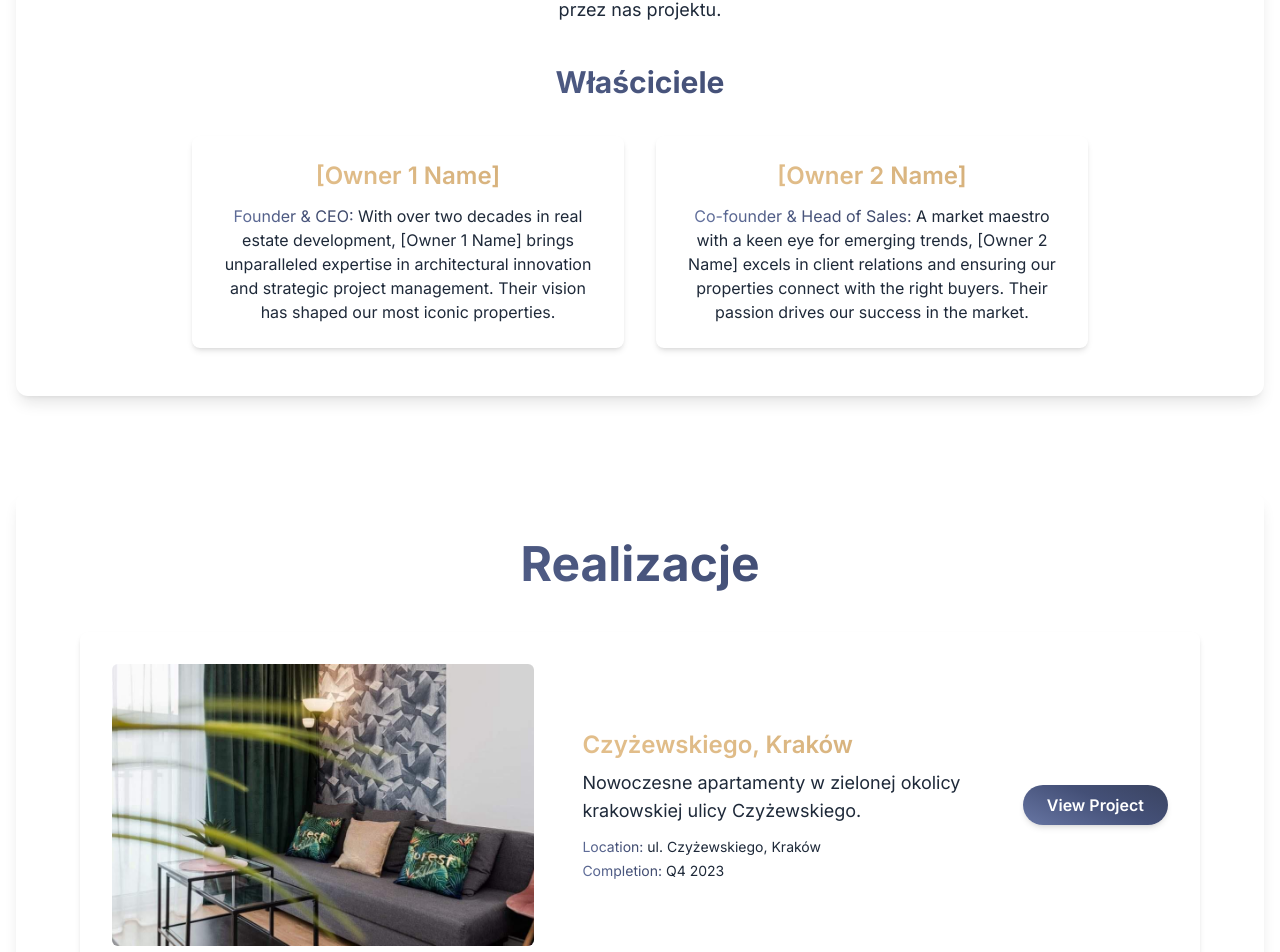
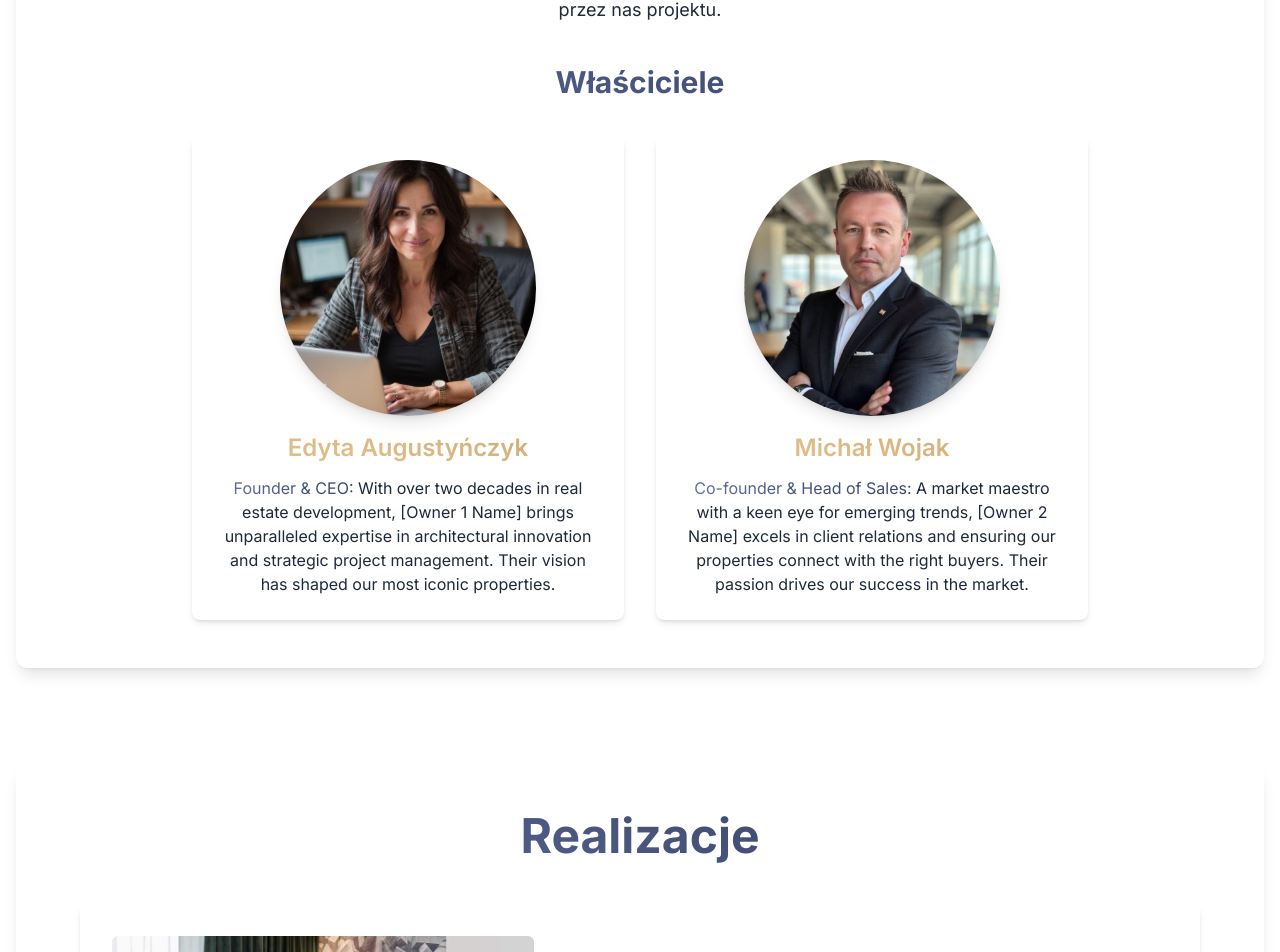
Before and after one commit to karol-wojak/real_estate_website, a React (Vite) app: page / in a window 1280 px wide. Shown: the part 560-1512 px from the top of the page. Built offline with nearby package versions, Linux system fonts and the light colour scheme.

Commit message:
Add owners images

```diff
--- a/src/pages/AboutUs.jsx
+++ b/src/pages/AboutUs.jsx
@@ -15,18 +15,32 @@ const AboutUsPage = () => (
     {/* H2 Subheading - applied dark blue gradient */}
     <h2 className="text-3xl font-bold text-center text-gradient-dark-blue mb-8 md:pb-1">Właściciele</h2>
     <div className="grid grid-cols-1 md:grid-cols-2 gap-8 max-w-4xl mx-auto">
-      {/* Content boxes - changed bg to white, removed blue border, kept shadow */}
-      <div className="bg-white p-6 rounded-lg shadow-md hover:shadow-xl transition-shadow duration-300 ease-in-out">
+      {/* Content box for Owner 1 */}
+      {/* Removed shadow-md and hover:shadow-xl for mobile, applied md: prefix */}
+      <div className="bg-white p-6 rounded-lg md:shadow-md md:hover:shadow-xl transition-shadow duration-300 ease-in-out">
+        {/* Owner 1 Image Placeholder */}
+        <img
+          src="/real-estate-project/src/assets/team/owner-edyta.jpg" // Placeholder image URL for Owner 1
+          alt="Właściciel 1"
+          className="w-64 h-64 rounded-full mx-auto mb-4 object-cover shadow-lg" // Styling for circular, centered image with spacing
+        />
         {/* H3 Subheading - gold gradient */}
-        <h3 className="text-2xl font-semibold text-gradient-gold mb-3 text-center">[Owner 1 Name]</h3>
+        <h3 className="text-2xl font-semibold text-gradient-gold mb-3 text-center">Edyta Augustyńczyk</h3>
         <p className="text-gray-800 text-center">
           <span className="font-medium text-gradient-dark-blue">Founder & CEO:</span> With over two decades in real estate development, [Owner 1 Name] brings unparalleled expertise in architectural innovation and strategic project management. Their vision has shaped our most iconic properties.
         </p>
       </div>
-      {/* Content boxes - changed bg to white, removed blue border, kept shadow */}
-      <div className="bg-white p-6 rounded-lg shadow-md hover:shadow-xl transition-shadow duration-300 ease-in-out">
+      {/* Content box for Owner 2 */}
+      {/* Removed shadow-md and hover:shadow-xl for mobile, applied md: prefix */}
+      <div className="bg-white p-6 rounded-lg md:shadow-md md:hover:shadow-xl transition-shadow duration-300 ease-in-out">
+        {/* Owner 2 Image Placeholder */}
+        <img
+          src="/real-estate-project/src/assets/team/owner-michal.jpg" // Placeholder image URL for Owner 2
+          alt="Właściciel 2"
+          className="w-64 h-64 rounded-full mx-auto mb-4 object-cover shadow-lg" // Styling for circular, centered image with spacing
+        />
         {/* H3 Subheading - gold gradient */}
-        <h3 className="text-2xl font-semibold text-gradient-gold mb-3 text-center">[Owner 2 Name]</h3>
+        <h3 className="text-2xl font-semibold text-gradient-gold mb-3 text-center">Michał Wojak</h3>
         <p className="text-gray-800 text-center">
           <span className="font-medium text-gradient-dark-blue">Co-founder & Head of Sales:</span> A market maestro with a keen eye for emerging trends, [Owner 2 Name] excels in client relations and ensuring our properties connect with the right buyers. Their passion drives our success in the market.
         </p>
--- a/src/pages/Contact.jsx
+++ b/src/pages/Contact.jsx
@@ -1,15 +1,14 @@
 // src/pages/Contact.jsx
 import React from 'react';
-import { MapPin, Mail, Facebook, Instagram, Phone } from 'lucide-react'; // Import all necessary Lucide icons directly
+import { MapPin, Mail, Facebook, Instagram, Phone } from 'lucide-react';
 
 const ContactPage = () => (
   <section className="bg-white p-6 md:p-12 rounded-xl shadow-lg transition-all duration-500 ease-in-out transform opacity-0 translate-y-4 animate-fade-in-up">
-    {/* TOP TEXT - as specified */}
+    {/* H1 Heading - applied dark blue gradient */}
     <h1 className="text-4xl md:text-5xl font-extrabold text-center text-gradient-dark-blue mb-8 md:pb-1">Skontaktuj się z Nami</h1>
     <p className="text-lg md:text-xl text-black leading-relaxed mb-10 text-center max-w-3xl mx-auto">
       Chętnie Cię wysłuchamy! Niezależnie od tego, czy masz pytanie dotyczące naszych projektów, aktualnych ofert, czy po prostu chcesz się skontaktować, śmiało się odezwij.
     </p>
-    <h2 className="text-3xl font-bold text-center text-gradient-dark-blue mb-8">Skontaktuj się</h2>
 
     {/* SOCIAL MEDIA ICONS - Facebook and Instagram, gold color, under "Skontaktuj się" */}
     <div className="flex justify-center space-x-6 mb-10 md:mb-12">
@@ -24,44 +23,53 @@ const ContactPage = () => (
     </div>
 
     {/* THREE CONTACT BOXES - Lokalizacja, Zadzwoń, Napisz, with solid gold icons */}
-    <div className="grid grid-cols-1 md:grid-cols-3 gap-6 max-w-5xl mx-auto">
+    <div className="grid grid-cols-1 md:grid-cols-3 gap-6 px-4 sm:px-6 md:px-0 md:max-w-5xl md:mx-auto">
       {/* Lokalizacja (Location) Box */}
-      <div className="bg-white p-6 rounded-lg shadow-md hover:shadow-xl transition-shadow duration-300 ease-in-out flex flex-col items-center text-center">
-        <div className="mb-4">
+      {/* Changed to flex row, items-center, text-left for icon on left */}
+      <div className="bg-white p-6 rounded-lg shadow-md hover:shadow-xl transition-shadow duration-300 ease-in-out flex items-center text-left">
+        <div className="mr-4 flex-shrink-0"> {/* Added mr-4 for spacing, flex-shrink-0 to prevent icon from shrinking */}
           {/* Map Pin Icon - now using Lucide's MapPin icon */}
           <MapPin className="text-[#cda670] w-12 h-12" />
         </div>
+        <div> {/* Wrapper for text content to ensure it stacks properly */}
           <h3 className="text-2xl font-semibold text-gray-900 mb-2">Lokalizacja</h3>
           <p className="text-gray-700 text-lg">
             Promenada Gwiazd 28/5,<br/>
             72-500 Międzyzdroje
           </p>
         </div>
+      </div>
 
       {/* Zadzwoń (Call) Box */}
-      <div className="bg-white p-6 rounded-lg shadow-md hover:shadow-xl transition-shadow duration-300 ease-in-out flex flex-col items-center text-center">
-        <div className="mb-4">
-          {/* Phone Call Icon - now using Lucide's Phone icon directly */}
+      {/* Changed to flex row, items-center, text-left for icon on left */}
+      <div className="bg-white p-6 rounded-lg shadow-md hover:shadow-xl transition-shadow duration-300 ease-in-out flex items-center text-left">
+        <div className="mr-4 flex-shrink-0"> {/* Added mr-4 for spacing, flex-shrink-0 to prevent icon from shrinking */}
+          {/* Phone Icon - now using Lucide's Phone icon */}
           <Phone className="text-[#cda670] w-12 h-12" />
         </div>
+        <div> {/* Wrapper for text content to ensure it stacks properly */}
           <h3 className="text-2xl font-semibold text-gray-900 mb-2">Zadzwoń</h3>
           <p className="text-gray-700 text-lg">
             +48 885 985 999
           </p>
         </div>
+      </div>
 
       {/* Napisz (Write/Email) Box */}
-      <div className="bg-white p-6 rounded-lg shadow-md hover:shadow-xl transition-shadow duration-300 ease-in-out flex flex-col items-center text-center">
-        <div className="mb-4">
+      {/* Changed to flex row, items-center, text-left for icon on left */}
+      <div className="bg-white p-6 rounded-lg shadow-md hover:shadow-xl transition-shadow duration-300 ease-in-out flex items-center text-left">
+        <div className="mr-4 flex-shrink-0"> {/* Added mr-4 for spacing, flex-shrink-0 to prevent icon from shrinking */}
           {/* Mail Icon - now using Lucide's Mail icon */}
           <Mail className="text-[#cda670] w-12 h-12" />
         </div>
+        <div> {/* Wrapper for text content to ensure it stacks properly */}
           <h3 className="text-2xl font-semibold text-gray-900 mb-2">Napisz</h3>
           <p className="text-gray-700 text-lg">
             julia@yourholidays.pl
           </p>
         </div>
       </div>
+    </div>
   </section>
 );
 
--- a/src/pages/Portfolio.jsx
+++ b/src/pages/Portfolio.jsx
@@ -28,8 +28,8 @@ const PortfolioPage = ({ projects }) => (
             {/* H3 Subheading - gold gradient */}
             <h3 className="text-2xl font-semibold text-gradient-gold mb-2">{project.name}</h3>
             <p className="text-gray-800 md:text-lg mb-3">{project.description}</p>
-            <p className="text-gray-800 font-medium text-sm mb-1"><span className="text-gradient-dark-blue">Location:</span> {project.location}</p>
-            <p className="text-gray-800 font-medium text-sm"><span className="text-gradient-dark-blue">Completion:</span> {project.completion}</p>
+            <p className="text-gray-800 font-medium text-sm mb-1"><span className="text-gradient-dark-blue">Lokalizacja:</span> {project.location}</p>
+            <p className="text-gray-800 font-medium text-sm"><span className="text-gradient-dark-blue">Data ukończenia:</span> {project.completion}</p>
           </div>
 
           {/* Button (Right on Desktop, Bottom on Mobile) */}
```
Lines whose indentation alone changed are shown as unchanged.
